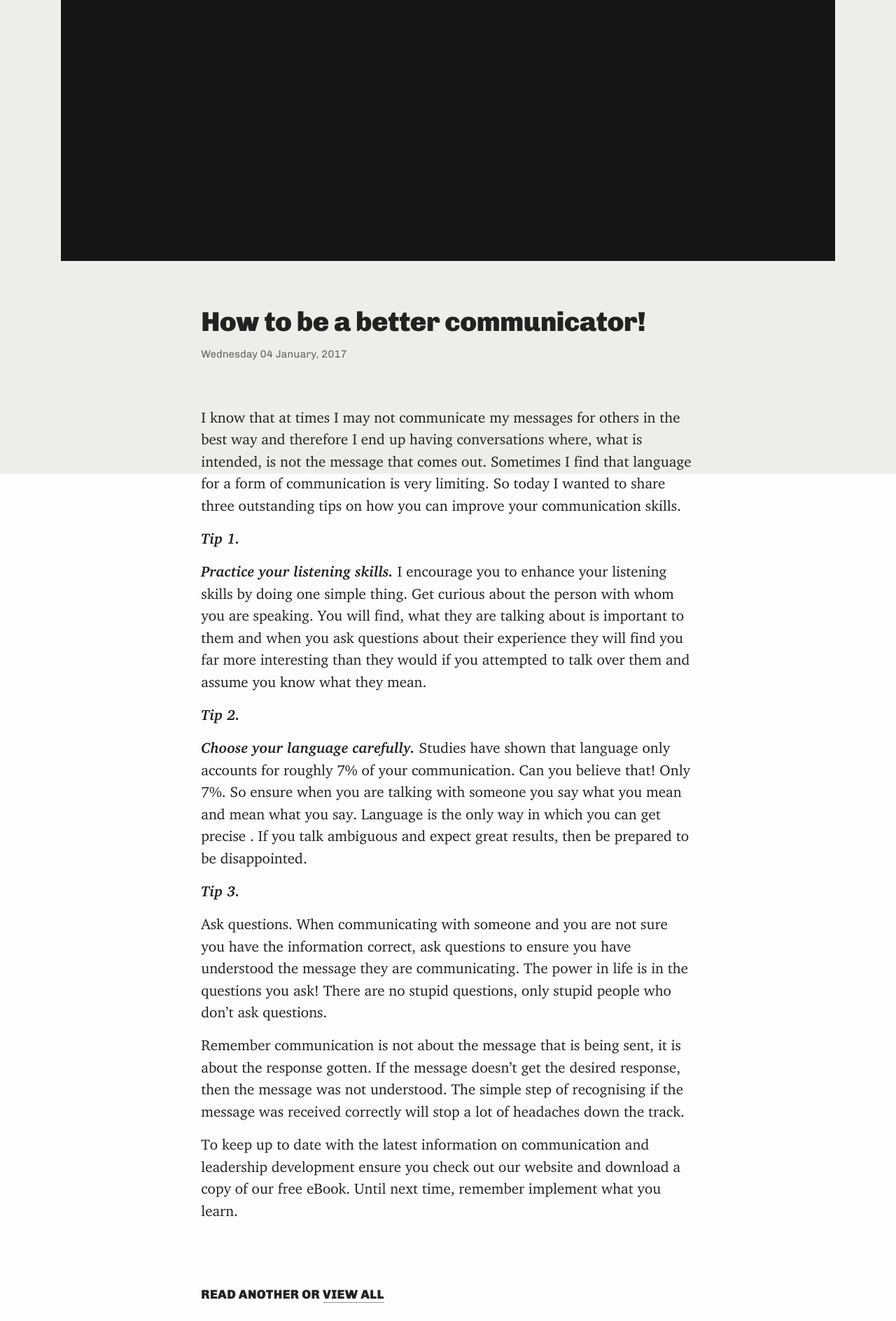
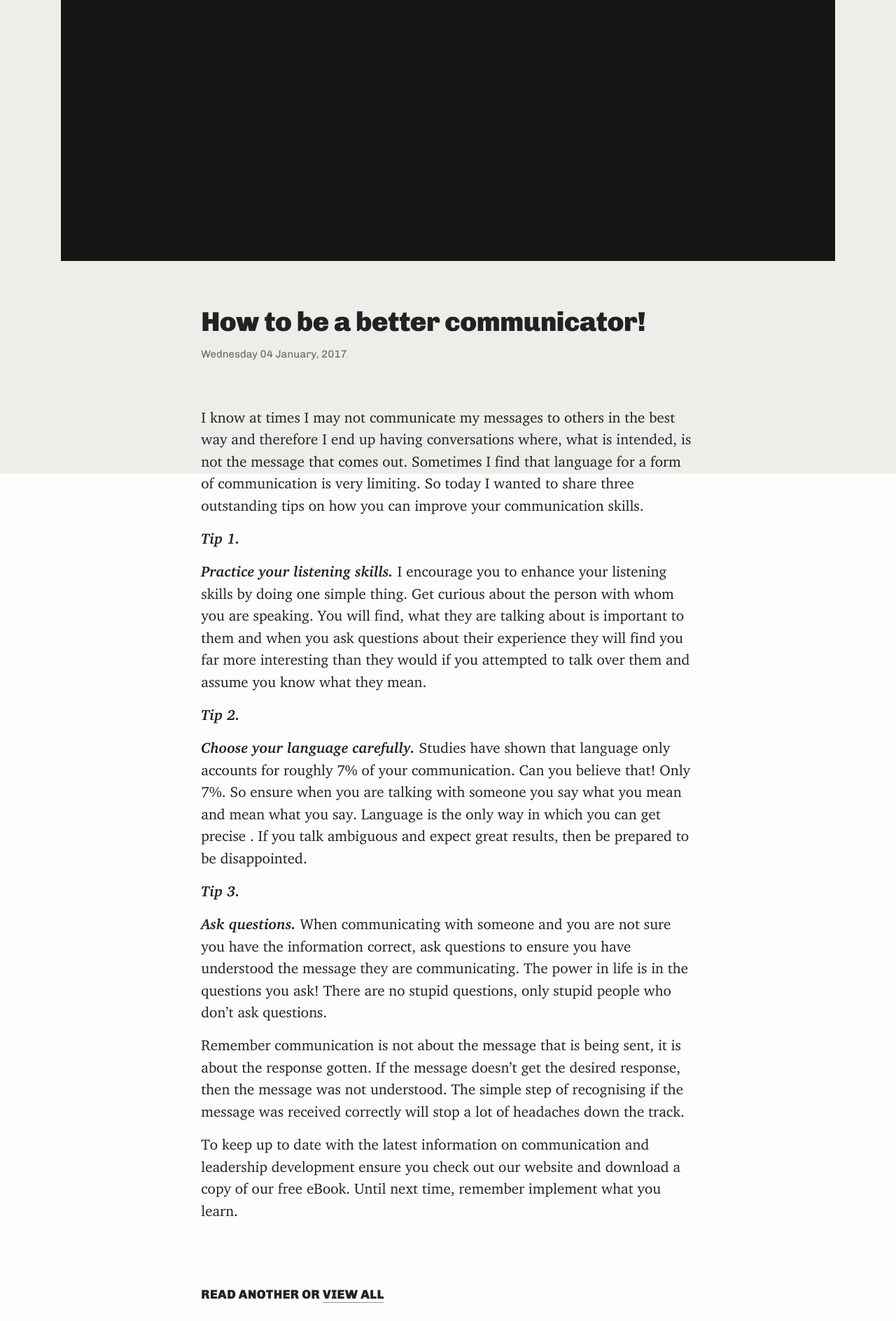
Before and after one commit to callumflack/positive-revolution, a Jekyll site: the page built from _posts/2017-01-04-how-to-be-a-better-communicator.markdown, in a window 1280 px wide. Shown: the part 492-2380 px from the top of the page at 70% size. Built offline with Jekyll 4.4.1, drawn with Linux system fonts in a browser that asks for light colours.

Commit message:
Updated How To Be A Better Communicator

```diff
--- a/_posts/2017-01-04-how-to-be-a-better-communicator.markdown
+++ b/_posts/2017-01-04-how-to-be-a-better-communicator.markdown
@@ -3,7 +3,7 @@ title: How to be a better communicator!
 date: 2017-01-04 23:21:00 Z
 ---
 
-I know that at times I may not communicate my messages for others in the best way and therefore I end up having conversations where, what is intended, is not the message that comes out.  Sometimes I find that language for a form of communication is very limiting.  So today I wanted to share three outstanding tips on how you can improve your communication skills.
+I know at times I may not communicate my messages to others in the best way and therefore I end up having conversations where, what is intended, is not the message that comes out.  Sometimes I find that language for a form of communication is very limiting.  So today I wanted to share three outstanding tips on how you can improve your communication skills.
 
 **Tip 1.**
 
@@ -15,7 +15,7 @@ I know that at times I may not communicate my messages for others in the best wa
 
 **Tip 3.**
 
-Ask questions.  When communicating with someone and you are not sure you have the information correct, ask questions to ensure you have understood the message they are communicating.  The power in life is in the questions you ask!  There are no stupid questions, only stupid people who don't ask questions.
+**Ask questions.**  When communicating with someone and you are not sure you have the information correct, ask questions to ensure you have understood the message they are communicating.  The power in life is in the questions you ask!  There are no stupid questions, only stupid people who don't ask questions.
 
 Remember communication is not about the message that is being sent, it is about the response gotten.  If the message doesn't get the desired response, then the message was not understood.  The simple step of recognising if the message was received correctly will stop a lot of headaches down the track.
 
```
